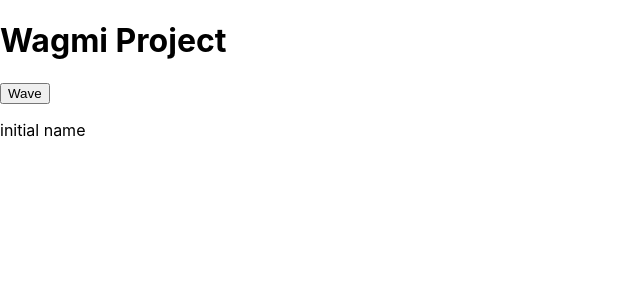
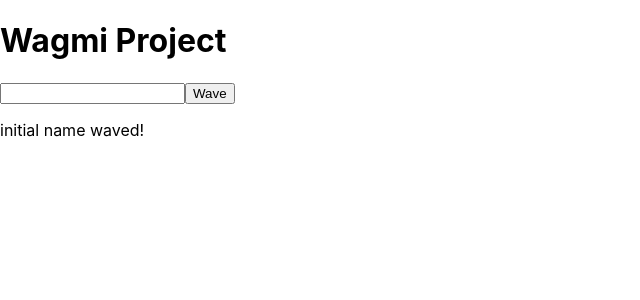
Before and after one commit to muratcan-yuksel/wagmi-project, a React (Create React App) app in the folder wagmi-frontend/: page / in a window 1280 px wide. Shown: the top 300 px of the page, without its empty margins (0-640 px from the left). Built offline with nearby package versions, Linux system fonts and the light colour scheme.

Commit message:
works fine with metamask

```diff
--- a/wagmi-frontend/src/App.js
+++ b/wagmi-frontend/src/App.js
@@ -4,7 +4,8 @@ import abi from "./contracts/Wave.json";
 
 const App = () => {
   const [isWalletConnected, setIsWalletConnected] = useState(false);
-  const [userName, setUserName] = useState("initial name");
+  const [userName, setUserName] = useState("");
+  const [displayedUserName, setDisplayedUserName] = useState("initial name");
   const [error, setError] = useState(null);
   const contractAddress = "0xd3119cF15a2C983e6fA744dEfeD9c6051A8B7Fd7";
   const contractABI = abi.abi;
@@ -27,7 +28,13 @@ const App = () => {
     }
   };
 
-  const handleInput = async (e) => {
+  const handleInput = (name) => {
+    // setUserName(name);
+    console.log(name.target.value);
+    setUserName(name.target.value);
+  };
+
+  const handleClick = async (e) => {
     e.preventDefault();
     if (window.ethereum) {
       const provider = new ethers.providers.Web3Provider(window.ethereum);
@@ -44,18 +51,20 @@ const App = () => {
       console.log("setting user name");
       await txn.wait();
       console.log("user name set", txn.hash);
+      setDisplayedUserName(userName);
     }
   };
 
   useEffect(() => {
     // checkIfWalletIsConnected();
-  }, [isWalletConnected]);
+  }, []);
 
   return (
     <div>
       <h1>Wagmi Project</h1>
-      <button onClick={handleInput}>Wave</button>
-      <p> {userName} </p>
+      <input onChange={handleInput} type="text" />
+      <button onClick={handleClick}>Wave</button>
+      <p> {displayedUserName} waved!</p>
     </div>
   );
 };
```
